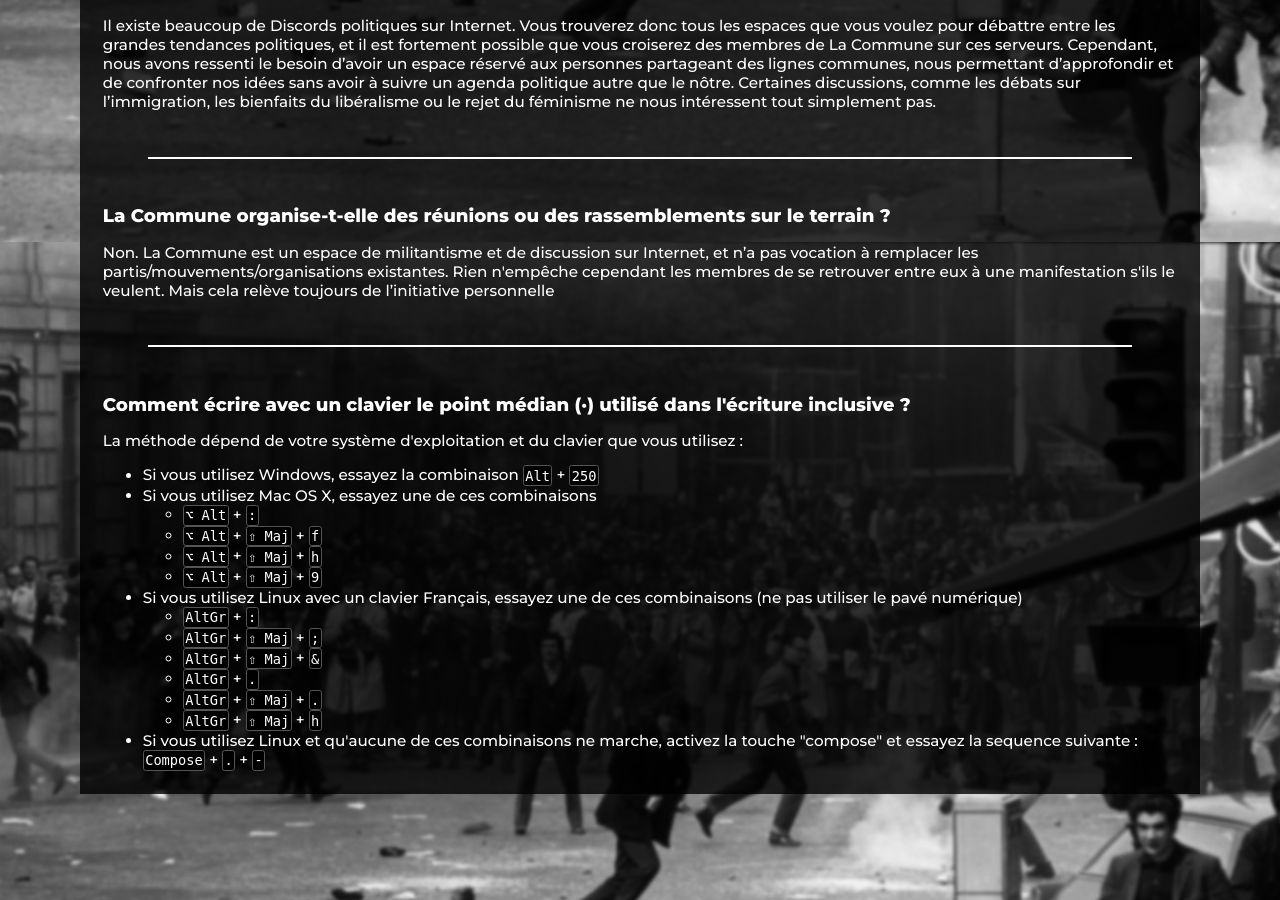
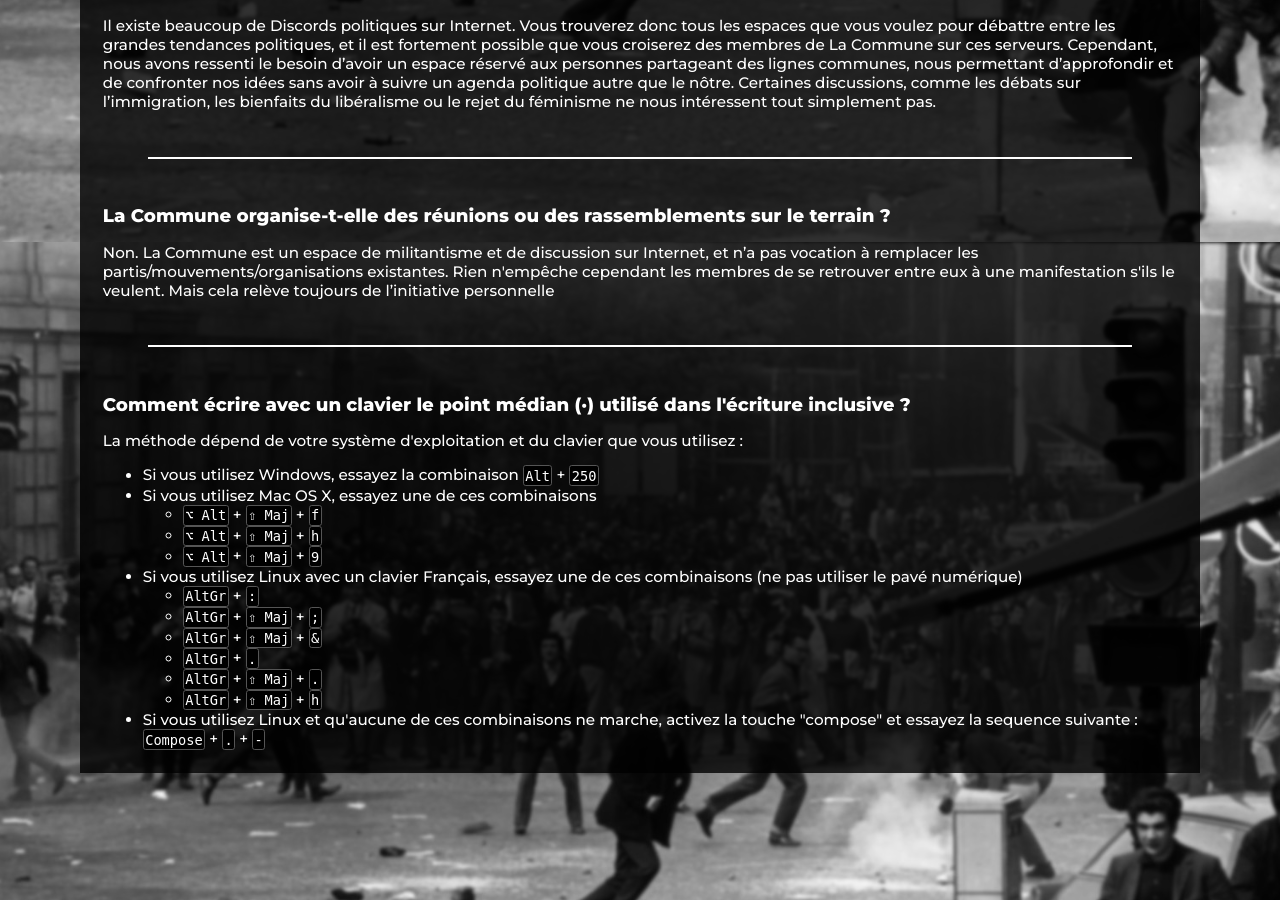
Before and after one commit to Ettaniel/accueil, a Jekyll site: the page built from index.html, in a window 1280 px wide and 900 px high, scrolled down 1558 px. Built offline with Jekyll 4.4.1, drawn with Linux system fonts in a browser that asks for light colours.

Commit message:
Bugfix pour le point médian

```diff
--- a/index.html
+++ b/index.html
@@ -55,7 +55,6 @@ permalink:
 			<li>Si vous utilisez Windows, essayez la combinaison <span class="key">Alt</span>&nbsp;+&nbsp;<span class="key">250</span></li>
 			<li>Si vous utilisez Mac OS X, essayez une de ces combinaisons
 				<ul>
-					<li><span class="key">⌥ Alt</span>&nbsp;+&nbsp;<span class="key">:</span></li>
 					<li><span class="key">⌥ Alt</span>&nbsp;+&nbsp;<span class="key">⇧ Maj</span>&nbsp;+&nbsp;<span class="key">f</span></li>
 					<li><span class="key">⌥ Alt</span>&nbsp;+&nbsp;<span class="key">⇧ Maj</span>&nbsp;+&nbsp;<span class="key">h</span></li>
 					<li><span class="key">⌥ Alt</span>&nbsp;+&nbsp;<span class="key">⇧ Maj</span>&nbsp;+&nbsp;<span class="key">9</span></li>
```
